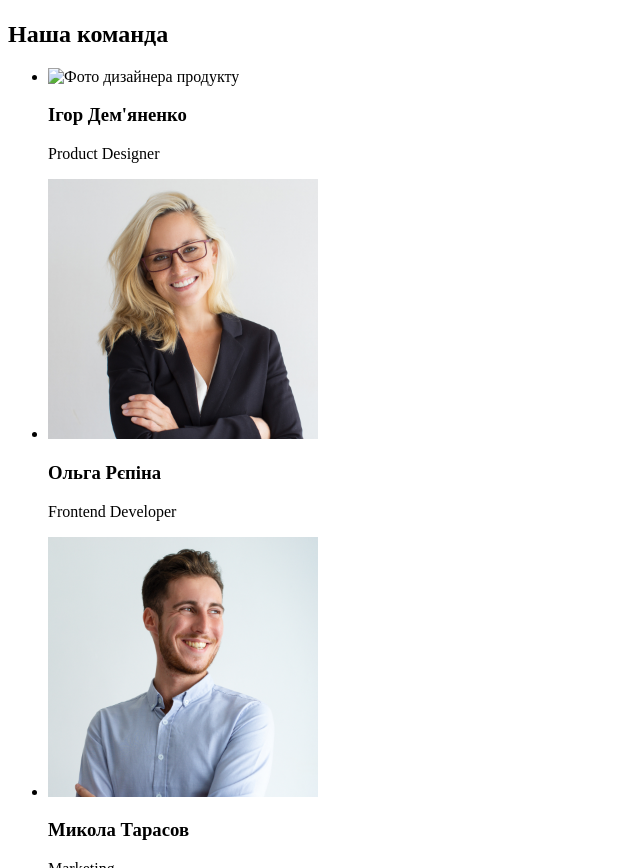
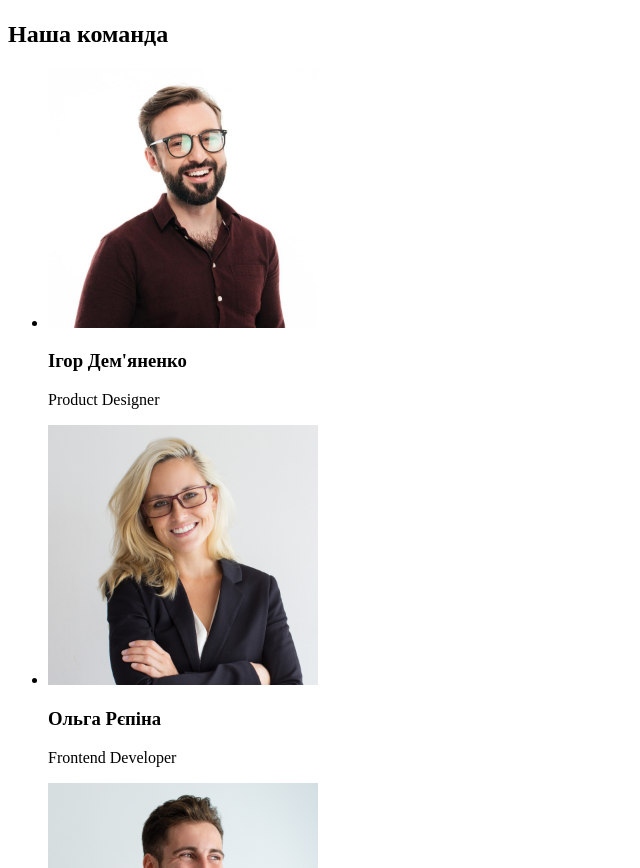
Before and after one commit to nikitaposmetnyi/goit-markup-hw--01, a plain HTML site: page index.html in a window 1280 px wide. Shown: the part 1535-2403 px from the top of the page, without its empty margins (0-640 px from the left). Drawn offline with Linux system fonts and the light colour scheme; the site is published under a folder, as on GitHub Pages, so addresses that start at the root find nothing.

Commit message:
Додав точку в шляху до ./ зображення

```diff
--- a/index.html
+++ b/index.html
@@ -117,7 +117,7 @@
      <ul>
          <li>
              <img
-             src="/images/Team/img_one.jpeg"
+             src="./images/Team/img_one.jpeg"
              alt="Фото дизайнера продукту"
              width="270"
              height="260">
```
Also changed, not shown: 2 other files.
